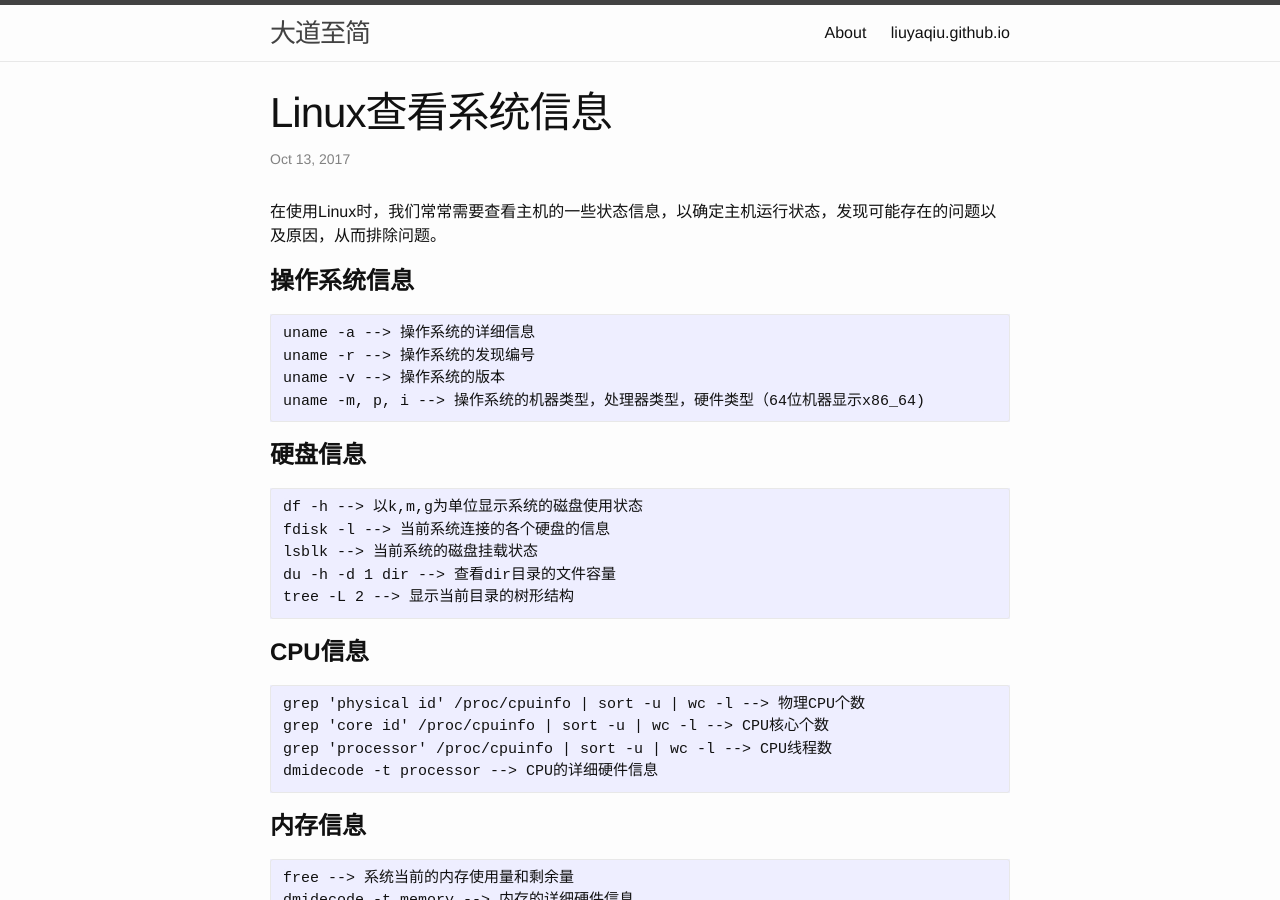
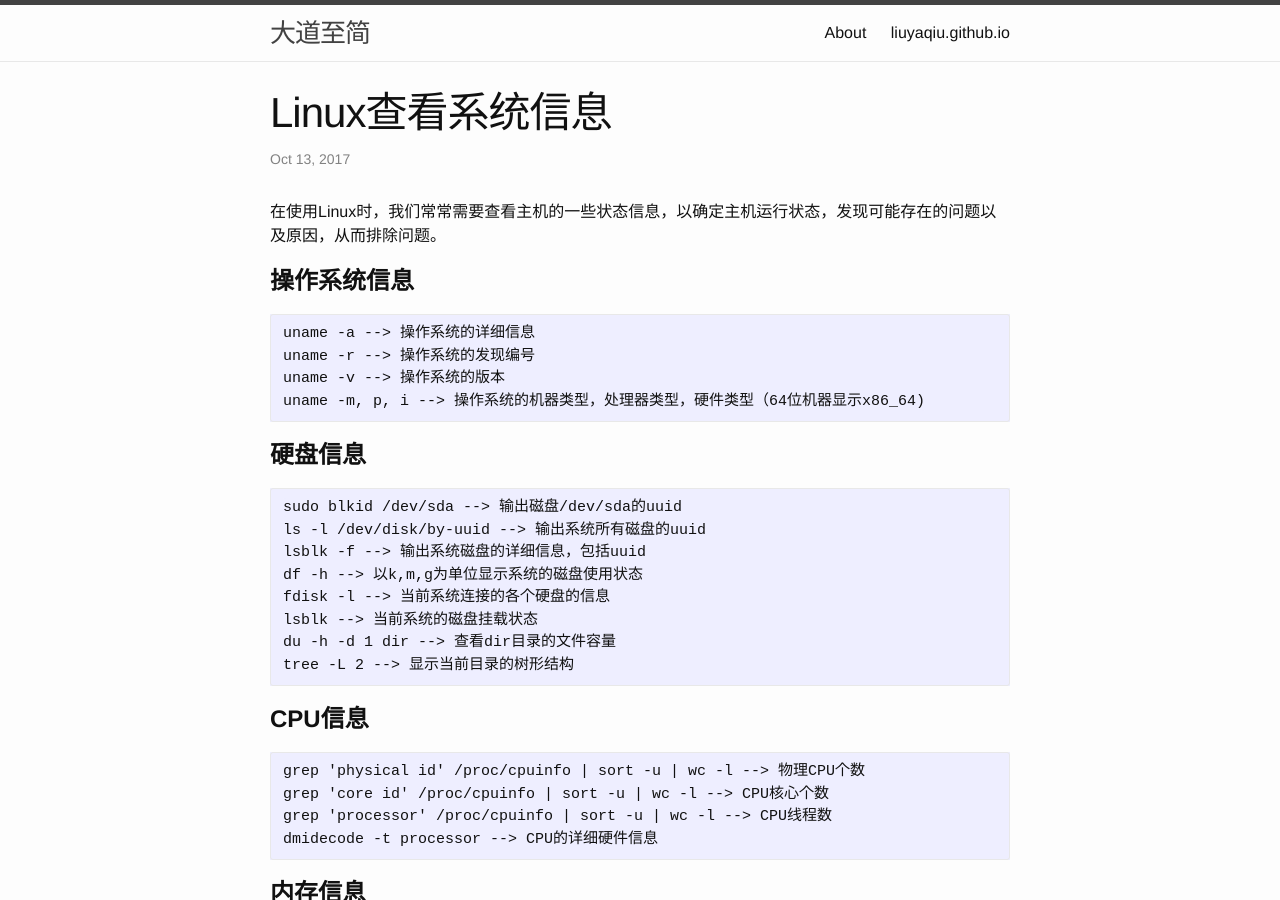
Before and after one commit to liuyaqiu/liuyaqiu.github.io, a Jekyll site: the page built from _posts/2017-10-13-system-info.md, in a window 1280 px wide and 900 px high. Built offline with Jekyll 4.4.1, drawn with Linux system fonts in a browser that asks for light colours.

Commit message:
modify [system info]: disk uuid

````diff
--- a/_posts/2017-10-13-system-info.md
+++ b/_posts/2017-10-13-system-info.md
@@ -18,6 +18,9 @@ uname -m, p, i --> 操作系统的机器类型，处理器类型，硬件类型
 # **硬盘信息**
 
 ```
+sudo blkid /dev/sda --> 输出磁盘/dev/sda的uuid
+ls -l /dev/disk/by-uuid --> 输出系统所有磁盘的uuid
+lsblk -f --> 输出系统磁盘的详细信息，包括uuid
 df -h --> 以k,m,g为单位显示系统的磁盘使用状态
 fdisk -l --> 当前系统连接的各个硬盘的信息
 lsblk --> 当前系统的磁盘挂载状态
````
